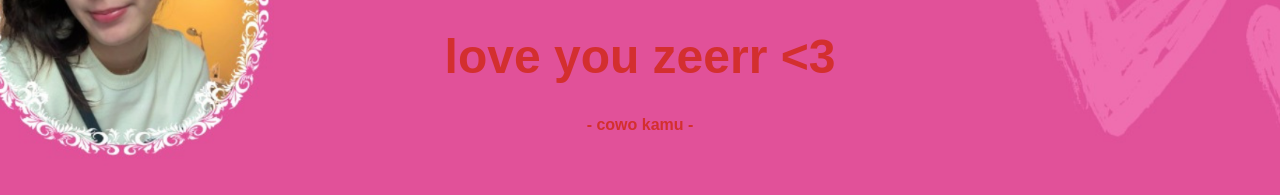
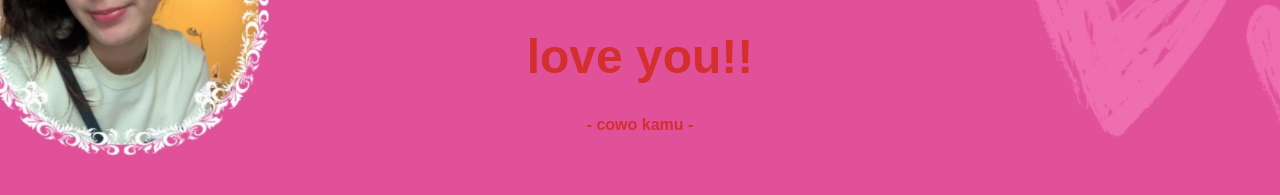
Before and after one commit to javthinking/BetterForYou, a plain HTML site: page yes_page.html in a window 1280 px wide. Shown: the part 577-772 px from the top of the page. Drawn offline with Linux system fonts and the light colour scheme.

Commit message:
Update yes_page.html

```diff
--- a/yes_page.html
+++ b/yes_page.html
@@ -12,7 +12,7 @@
         <div class="gif_container">
             <img src="https://media4.giphy.com/media/v1.Y2lkPTc5MGI3NjExMmo3c3l5ODh3ZGN6NHhhaDE2Mjg1ZjkwOXczdDFxbWM3dTBtaW9zaiZlcD12MV9pbnRlcm5hbF9naWZfYnlfaWQmY3Q9cw/9XY4f3FgFTT4QlaYqa/giphy.gif">
         </div>
-        <h1 class="header_text">love you zeerr <3</h3>
+        <h1 class="header_text">love you!!</h3>
         <h2>- cowo kamu -</h2>
     </div>
 </body>
```
